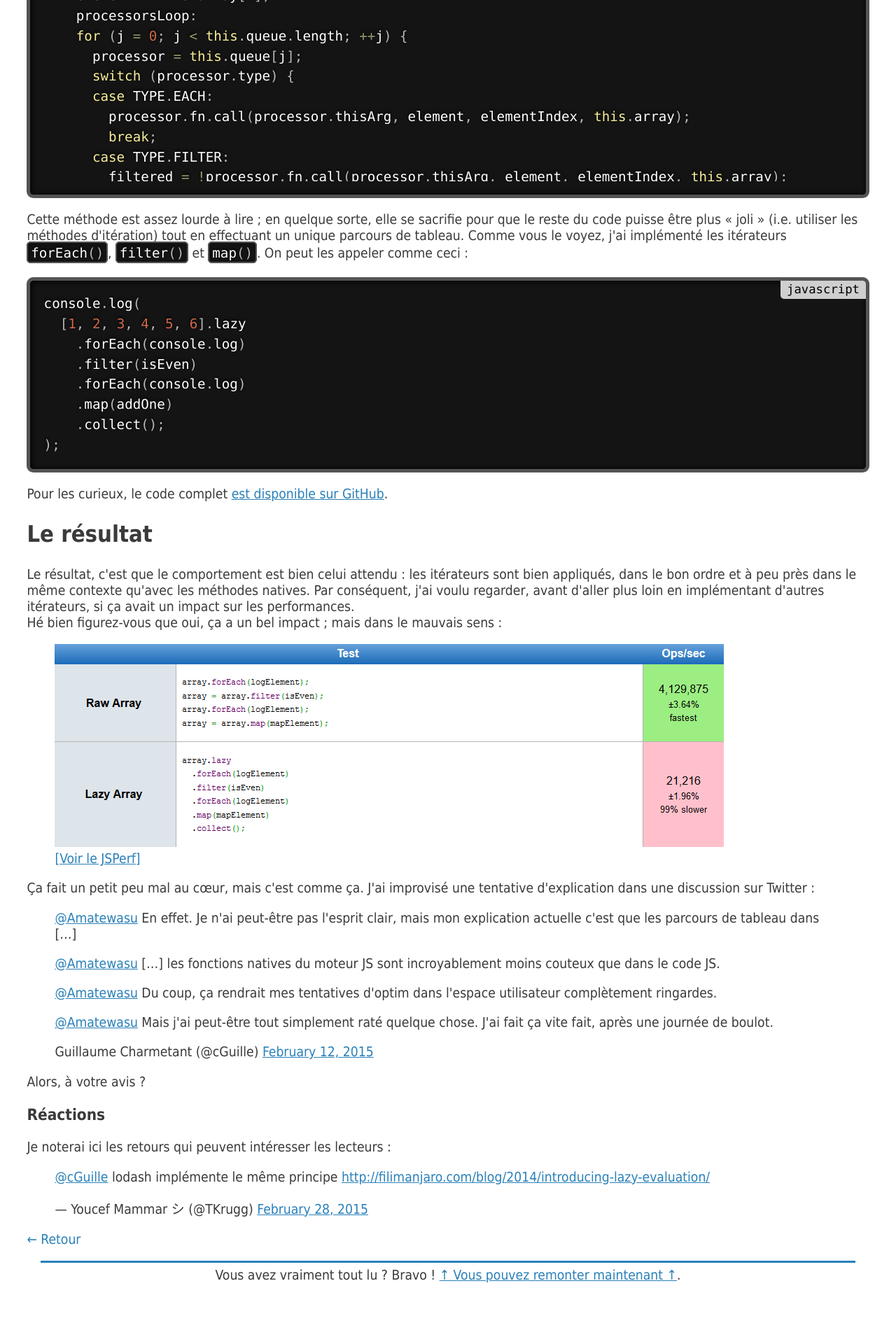
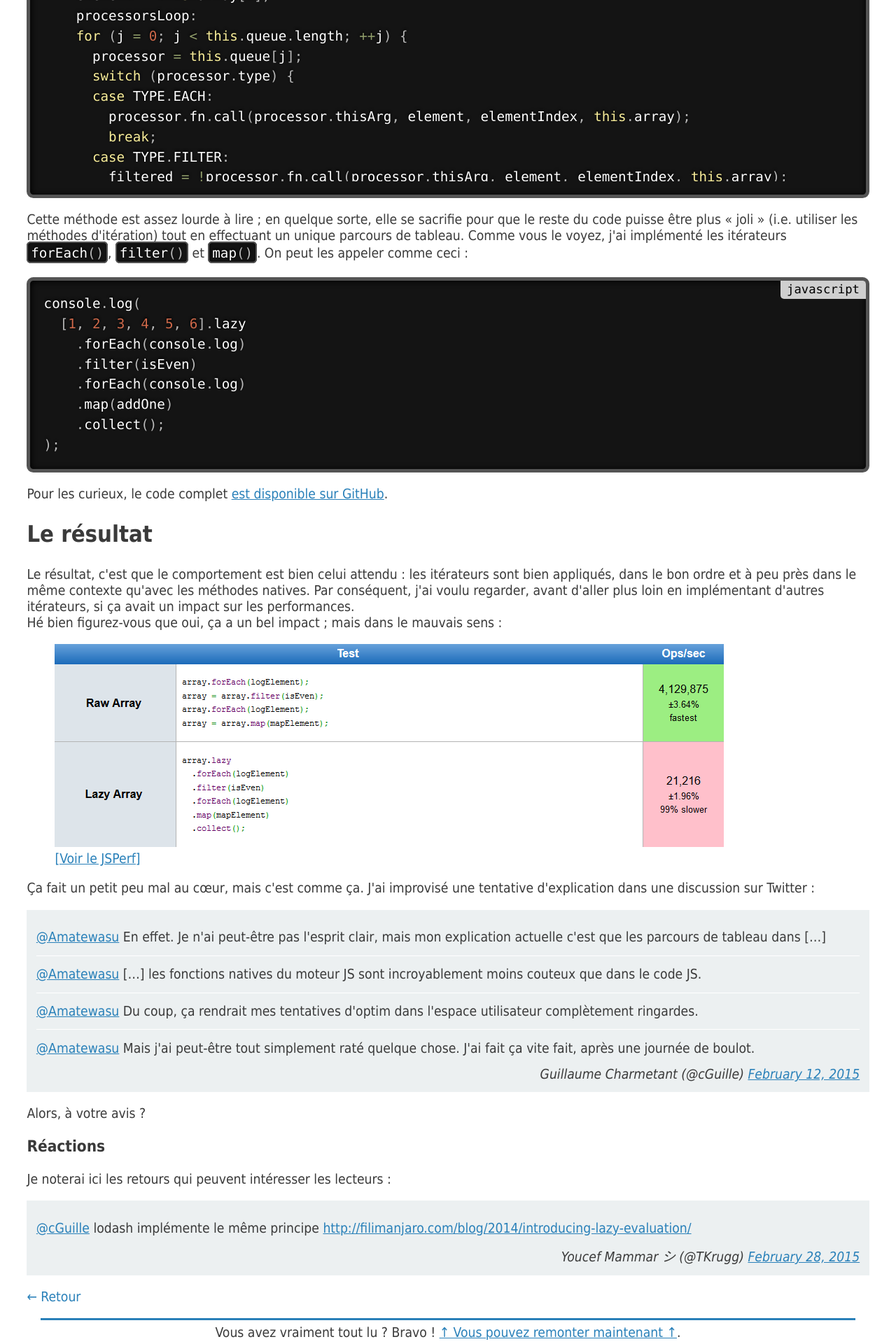
Before and after one commit to cGuille/cGuille.github.io, a Jekyll site: the page built from _posts/2015-02-28-tant-pis.html, in a window 1280 px wide. Shown: the part 1636-3556 px from the top of the page at 70% size. Built offline with Jekyll 4.4.1, drawn with Linux system fonts in a browser that asks for light colours; before the commit the page ends 3475 px from its top, so only the background shows below that.

Commit message:
Quotes style

```diff
--- a/_posts/2015-02-28-tant-pis.html
+++ b/_posts/2015-02-28-tant-pis.html
@@ -96,10 +96,14 @@ Hé bien figurez-vous que oui, ça a un bel impact ; mais dans le mauvais sens
   <p><a href="https://twitter.com/Amatewasu">@Amatewasu</a> Du coup, ça rendrait mes tentatives d&#39;optim dans l&#39;espace utilisateur complètement ringardes.</p>
   <p><a href="https://twitter.com/Amatewasu">@Amatewasu</a> Mais j&#39;ai peut-être tout simplement raté quelque chose. J&#39;ai fait ça vite fait, après une journée de boulot.</p>
 
-  Guillaume Charmetant (@cGuille) <a href="https://twitter.com/cGuille/status/565976904206143488">February 12, 2015</a>
+  <cite>Guillaume Charmetant (@cGuille) <a href="https://twitter.com/cGuille/status/565976904206143488">February 12, 2015</a></cite>
 </blockquote>
 <p>Alors, à votre avis ?</p>
 
 <h3>Réactions</h3>
 <p>Je noterai ici les retours qui peuvent intéresser les lecteurs :</p>
-<blockquote class="twitter-tweet"><p><a href="https://twitter.com/cGuille">@cGuille</a> lodash implémente le même principe <a href="http://t.co/yDvKL2cLWi">http://filimanjaro.com/blog/2014/introducing-lazy-evaluation/</a></p>&mdash; Youcef Mammar シ (@TKrugg) <a href="https://twitter.com/TKrugg/status/571779357556928512">February 28, 2015</a></blockquote>
+<blockquote class="twitter-tweet">
+  <p><a href="https://twitter.com/cGuille">@cGuille</a> lodash implémente le même principe <a href="http://t.co/yDvKL2cLWi">http://filimanjaro.com/blog/2014/introducing-lazy-evaluation/</a></p>
+
+  <cite>Youcef Mammar シ (@TKrugg) <a href="https://twitter.com/TKrugg/status/571779357556928512">February 28, 2015</a></cite>
+</blockquote>
--- a/assets/stylesheets/stylesheet.css
+++ b/assets/stylesheets/stylesheet.css
@@ -2,6 +2,7 @@ html {
   margin: 0;
   padding: 0;
   font-size: 100%;
+  background-color: white;
 }
 
 body {
@@ -87,6 +88,26 @@ a:hover {
   margin: 0.15em 0;
 }
 
+blockquote {
+  background-color: #ecf0f1;
+  margin: 0;
+  padding: 0.7em;
+}
+
+blockquote p {
+  margin: 0;
+  padding: 0.75em 0;
+  border-bottom: 1px solid white;
+}
+blockquote p:last-of-type {
+  border-bottom: none;
+}
+blockquote cite {
+  display: block;
+  text-align: right;
+  font-style: italic;
+}
+
 pre[class*='language-'] > code[data-language] {
   overflow: auto;
 }
```
